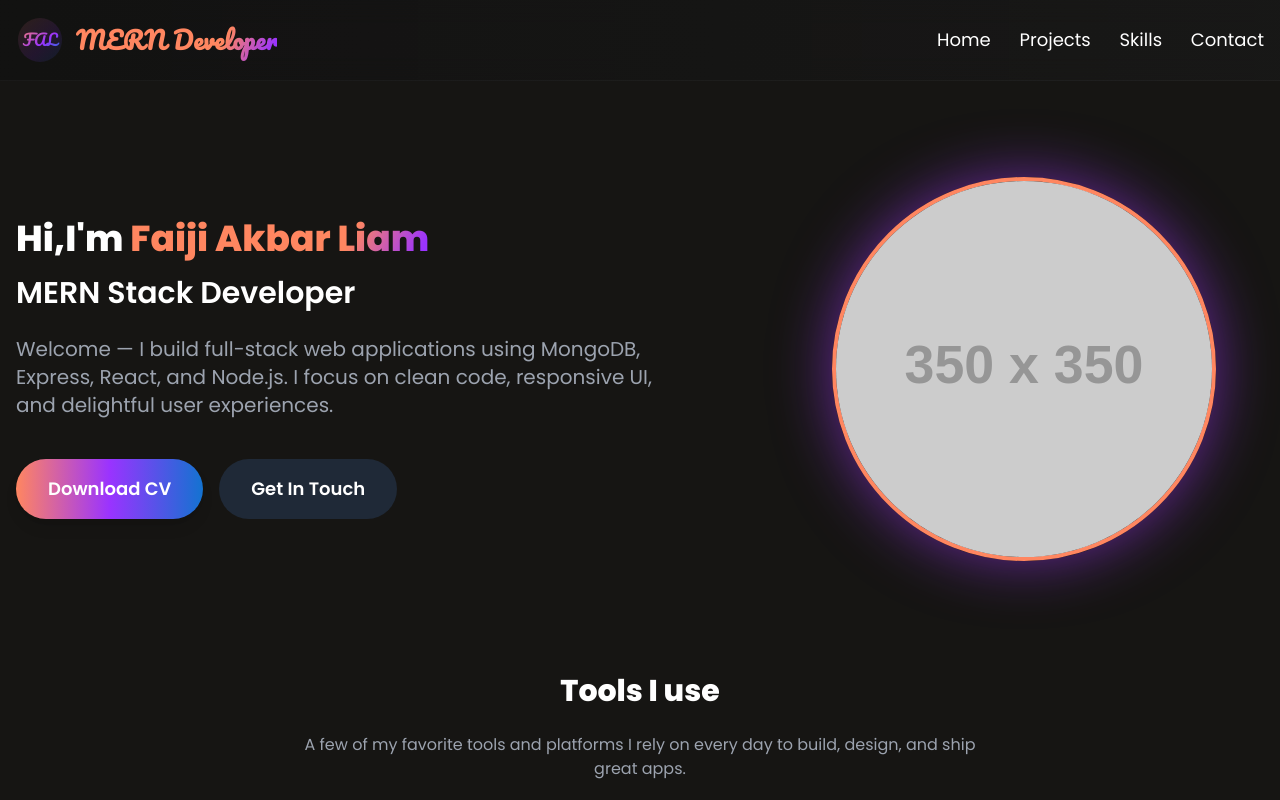
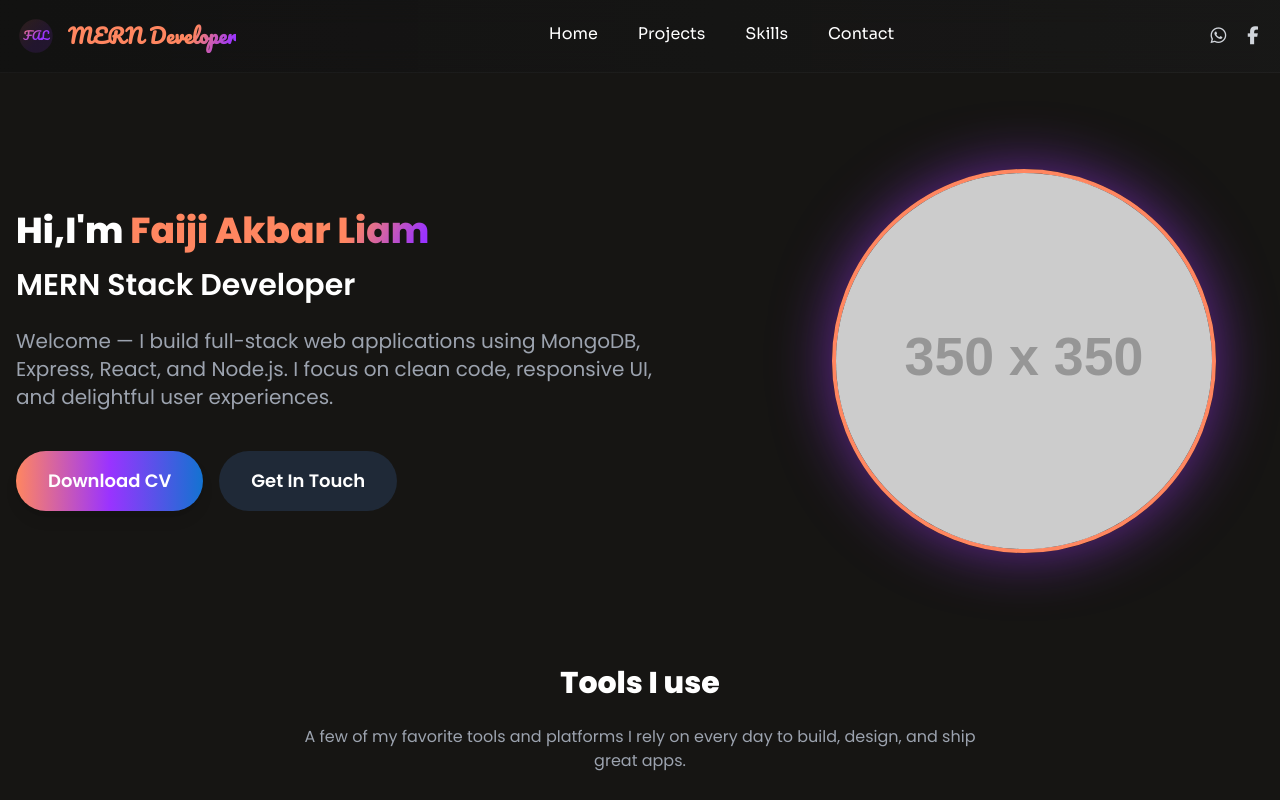
Before and after one commit to faiji31/Faiji_Akbar_Liam_Protfolio, a plain HTML site: page index.html in a window 1280 px wide. Shown: the top 800 px of the page. Drawn offline with nearby package versions, Linux system fonts and the light colour scheme; placeholder pictures from the web are drawn by us.

Commit message:
6th commit

```diff
--- a/index.html
+++ b/index.html
@@ -7,7 +7,12 @@
     <!-- Load Tailwind CSS CDN -->
     <script src="https://cdn.tailwindcss.com"></script>
     <!-- Stylish Fonts: Poppins (clean modern) & Pacifico (stylish logo) -->
+     <link rel="stylesheet" href="https://cdnjs.cloudflare.com/ajax/libs/font-awesome/7.0.1/css/all.min.css" integrity="sha512-2SwdPD6INVrV/lHTZbO2nodKhrnDdJK9/kg2XD1r9uGqPo1cUbujc+IYdlYdEErWNu69gVcYgdxlmVmzTWnetw==" crossorigin="anonymous" referrerpolicy="no-referrer" />
     <link href="https://fonts.googleapis.com/css2?family=Poppins:wght@300;400;600;700;800&family=Pacifico&display=swap" rel="stylesheet">
+    <!-- Nav font: Sora (cool modern) -->
+    <link href="https://fonts.googleapis.com/css2?family=Sora:wght@400;600;700&display=swap" rel="stylesheet">
+    <!-- Font Awesome for consistent icons -->
+    <link rel="stylesheet" href="https://cdnjs.cloudflare.com/ajax/libs/font-awesome/6.5.0/css/all.min.css" integrity="sha512-yH8f+3QY7V8k+zj1V9E6XkVw0Qkq0Q1vlK3O1cYQ1R1P1x1rL1x1rL1x1rL1x1rL" crossorigin="anonymous" referrerpolicy="no-referrer" />
     <style>
         /* Custom Tailwind Configuration for smooth gradients and font */
         :root {
@@ -52,6 +57,26 @@
 
         /* Logo mark gradient */
         .logo-mark svg stop { stop-opacity: 1; }
+
+        /* Nav font and link underline animation */
+        .nav-font { font-family: 'Sora', system-ui, -apple-system, 'Segoe UI', Roboto, 'Helvetica Neue', Arial, sans-serif; }
+        .nav-link {
+            position: relative;
+            display: inline-block;
+            padding-bottom: 4px;
+        }
+        .nav-link:after {
+            content: '';
+            position: absolute;
+            left: 0;
+            bottom: 0;
+            height: 2px;
+            width: 0%;
+            background: linear-gradient(90deg,#ff8660,#9a33ff,#1373d1);
+            transition: width .28s ease;
+            border-radius: 2px;
+        }
+        .nav-link:hover:after { width: 100%; }
 
         /* --- Animations --- */
 
@@ -105,36 +130,68 @@
 
     <!-- Navigation Header -->
     <header class="sticky top-0 z-50">
-        <nav class="container mx-auto max-w-7xl px-4 flex justify-between items-center py-3 md:py-4 bg-gradient-to-r from-[rgba(17,17,17,0.7)] to-[rgba(26,26,26,0.6)] backdrop-blur-md border-b border-[rgba(255,255,255,0.03)]">
-            <!-- Logo: monogram SVG + wordmark -->
-            <a href="#home" class="flex items-center space-x-3 no-underline">
-                    <span class="logo-mark inline-block w-12 h-12 rounded-full overflow-visible flex-shrink-0">
-                    <!-- Gradient monogram: FAL -->
-                    <svg width="48" height="48" viewBox="0 0 48 48" fill="none" xmlns="http://www.w3.org/2000/svg" aria-hidden="true">
+    <nav class="relative container mx-auto max-w-7xl px-4 flex items-center justify-between py-3 md:py-4 bg-gradient-to-r from-[rgba(17,17,17,0.7)] to-[rgba(26,26,26,0.6)] backdrop-blur-md border-b border-[rgba(255,255,255,0.03)]">
+            <!-- Left: Logo -->
+            <div class="flex items-center space-x-3">
+                <a href="#home" class="flex items-center no-underline">
+                    <span class="logo-mark inline-block w-10 h-10 rounded-full overflow-visible flex-shrink-0">
+                        <svg width="40" height="40" viewBox="0 0 48 48" fill="none" xmlns="http://www.w3.org/2000/svg" aria-hidden="true">
                             <defs>
-                            <linearGradient id="g1" x1="0" x2="1" y1="0" y2="1">
+                                <linearGradient id="g2" x1="0" x2="1" y1="0" y2="1">
                                     <stop offset="0%" stop-color="#ff8660"/>
                                     <stop offset="60%" stop-color="#9a33ff"/>
-                                <stop offset="100%" stop-color="#1373d1"/>
                                 </linearGradient>
                             </defs>
-                        <circle cx="24" cy="24" r="22" fill="url(#g1)" opacity="0.12" />
-                        <text x="24" y="30" text-anchor="middle" font-family="Pacifico, cursive" font-size="16" fill="url(#g1)">FAL</text>
+                            <circle cx="24" cy="24" r="20" fill="url(#g2)" opacity="0.12" />
+                            <text x="24" y="29" text-anchor="middle" font-family="Pacifico, cursive" font-size="14" fill="url(#g2)">FAL</text>
                         </svg>
                     </span>
-                <div class="logo-font text-xl md:text-2xl font-bold text-white">
+                </a>
+                <div class="logo-font text-lg md:text-xl font-bold text-white">
                     <span class="text-gradient-primary">MERN Developer</span>
                 </div>
-            </a>
-            <!-- Navbar -->
-            <div class="hidden md:flex space-x-6 items-center">
-                <div class="space-x-6 text-lg font-medium">
-                    <a href="#home" class="text-white hover:text-[#ff8660] transition duration-300">Home</a>
-                    <a href="#projects" class="text-white hover:text-[#ff8660] transition duration-300">Projects</a>
-                    <a href="#skills" class="text-white hover:text-[#ff8660] transition duration-300">Skills</a>
-                    <a href="#contact" class="text-white hover:text-[#ff8660] transition duration-300">Contact</a>
             </div>
 
+            <!-- Center: Links -->
+            <div class="hidden md:flex space-x-10 nav-font">
+                <a href="#home" class="nav-link text-white">Home</a>
+                <a href="#projects" class="nav-link text-white">Projects</a>
+                <a href="#skills" class="nav-link text-white">Skills</a>
+                <a href="#contact" class="nav-link text-white">Contact</a>
+            </div>
+
+            <!-- Right: Social + CTA + Mobile toggle -->
+            <div class="flex items-center gap-3">
+                <div class="hidden md:flex items-center gap-3">
+                    <a href="https://wa.me/01790528911" target="_blank" class="text-gray-300 hover:text-[#4db33d] transition transform hover:scale-110" aria-label="WhatsApp">
+                        <i class="fab fa-whatsapp text-lg"></i>
+                    </a>
+                    <a href="https://facebook.com/YourFacebookProfile" target="_blank" class="text-gray-300 hover:text-blue-500 transition transform hover:scale-110" aria-label="Facebook">
+                        <i class="fab fa-facebook-f text-lg"></i>
+                    </a>
+                </div>
+
+
+                <!-- Mobile hamburger -->
+                <button id="nav-toggle" aria-expanded="false" class="md:hidden inline-flex items-center justify-center p-2 rounded-md text-gray-200 hover:bg-white/5">
+                    <!-- Open (hamburger) -->
+                    <svg id="nav-open" class="w-6 h-6" xmlns="http://www.w3.org/2000/svg" fill="none" viewBox="0 0 24 24" stroke="currentColor"><path stroke-linecap="round" stroke-linejoin="round" stroke-width="2" d="M4 6h16M4 12h16M4 18h16"/></svg>
+                    <!-- Close (X) -->
+                    <svg id="nav-close" class="w-6 h-6 hidden" xmlns="http://www.w3.org/2000/svg" fill="none" viewBox="0 0 24 24" stroke="currentColor"><path stroke-linecap="round" stroke-linejoin="round" stroke-width="2" d="M6 18L18 6M6 6l12 12"/></svg>
+                </button>
+            </div>
+
+            <!-- Mobile menu (hidden by default, absolute dropdown) -->
+            <div id="mobile-menu" class="md:hidden hidden absolute left-0 right-0 top-full mt-2 z-40">
+                <div class="flex flex-col bg-[#0f0f0f] rounded-b-lg p-4 space-y-3 border border-[rgba(255,255,255,0.03)]">
+                    <a href="#home" class="text-white">Home</a>
+                    <a href="#projects" class="text-white">Projects</a>
+                    <a href="#skills" class="text-white">Skills</a>
+                    <a href="#contact" class="text-white">Contact</a>
+                    <div class="flex items-center gap-3 pt-2">
+
+                    </div>
+                </div>
             </div>
         </nav>
     </header>
@@ -340,16 +397,16 @@
                     <svg xmlns="http://www.w3.org/2000/svg" class="w-8 h-8" viewBox="0 0 24 24" fill="currentColor" stroke="none"><path d="M12 0c-6.626 0-12 5.373-12 12 0 5.302 3.438 9.8 8.207 11.387.599.111.793-.261.793-.577v-2.234c-3.338.726-4.033-1.416-4.033-1.416-.546-1.387-1.333-1.756-1.333-1.756-1.082-.742.082-.727.082-.727 1.205.084 1.839 1.237 1.839 1.237 1.07 1.834 2.807 1.304 3.492.997.107-.775.421-1.304.764-1.604-2.665-.305-5.467-1.334-5.467-5.931 0-1.311.469-2.381 1.236-3.221-.124-.303-.535-1.524.117-3.176 0 0 1.008-.322 3.301 1.23.957-.266 1.983-.399 3.003-.404 1.02.005 2.046.138 3.003.404 2.292-1.552 3.297-1.23 3.297-1.23.653 1.653.242 2.873.118 3.176.77.84 1.235 1.911 1.235 3.221 0 4.609-2.807 5.624-5.474 5.925.432.373.823 1.102.823 2.222v3.293c0 .319.192.694.801.576C20.566 21.802 24 17.323 24 12c0-6.627-5.373-12-12-12z"/></svg>
                 </a>
                 <!-- LinkedIn -->
-                <a href="https://linkedin.com/in/YourLinkedInProfile" target="_blank" class="text-gray-400 hover:text-[#5badff] transition duration-300 transform hover:scale-125">
+                <a href="https://www.linkedin.com/in/faiji-akbar-liam-a4b2532b5?utm_source=share&utm_campaign=share_via&utm_content=profile&utm_medium=android_app" target="_blank" class="text-gray-400 hover:text-[#5badff] transition duration-300 transform hover:scale-125">
                     <svg xmlns="http://www.w3.org/2000/svg" class="w-8 h-8" viewBox="0 0 24 24" fill="currentColor" stroke="none"><path d="M19 0h-14c-2.761 0-5 2.239-5 5v14c0 2.761 2.239 5 5 5h14c2.762 0 5-2.239 5-5v-14c0-2.761-2.238-5-5-5zm-11 19h-3v-11h3v11zm-1.5-12.268c-.966 0-1.75-.79-1.75-1.764s.784-1.764 1.75-1.764 1.75.79 1.75 1.764-.783 1.764-1.75 1.764zm13.5 12.268h-3v-5.604c0-3.368-4-3.328-4 0v5.604h-3v-11h3v1.765c1.396-2.586 7-2.767 7 2.64v6.595z"/></svg>
                 </a>
                 <!-- WhatsApp -->
                 <a href="https://wa.me/01790528911" target="_blank" class="text-gray-400 hover:text-[#4db33d] transition duration-300 transform hover:scale-125">
-                    <svg xmlns="http://www.w3.org/2000/svg" class="w-8 h-8" viewBox="0 0 24 24" fill="currentColor" stroke="none"><path d="M12.0003 2.0001C6.47533 2.0001 2.00033 6.4751 2.00033 12.0001C2.00033 17.5251 6.47533 22.0001 12.0003 22.0001C17.5253 22.0001 22.0003 17.5251 22.0003 12.0001C22.0003 6.4751 17.5253 2.0001 12.0003 2.0001ZM16.6353 15.6851C16.4853 15.9351 16.3253 16.0351 16.1453 16.0851C15.9653 16.1351 15.7953 16.1451 15.5253 16.0051C15.2553 15.8651 13.9653 15.3651 13.7253 15.2851C13.4853 15.2051 13.3153 15.1651 13.1353 15.4251C12.9553 15.6851 12.4453 16.2751 12.2853 16.4751C12.1253 16.6751 11.9653 16.6951 11.6953 16.5451C11.4253 16.3951 10.5753 16.1151 9.54533 15.2351C8.74533 14.5451 8.21533 13.6851 8.05533 13.4351C7.89533 13.1851 8.04533 13.0451 8.16533 12.9151C8.26533 12.8251 8.40533 12.6351 8.53533 12.4851C8.66533 12.3351 8.71533 12.2451 8.81533 12.0451C8.91533 11.8451 8.86533 11.6651 8.78533 11.5151C8.70533 11.3651 8.19533 10.1551 7.99533 9.6551C7.79533 9.1551 7.60533 9.2251 7.46533 9.2251C7.32533 9.2251 7.15533 9.2051 6.98533 9.2051C6.81533 9.2051 6.54533 9.2551 6.27533 9.5951C6.00533 9.9351 5.37533 10.5151 5.37533 11.8351C5.37533 13.1551 6.20533 14.4151 6.32533 14.5751C6.44533 14.7351 8.00533 17.2951 10.4553 18.2551C12.8953 19.2151 12.9053 19.1651 13.2553 19.1451C13.5653 19.1251 16.4853 17.5951 17.0653 16.5251C17.6453 15.4551 17.6453 15.4751 17.5453 15.3951C17.4453 15.3151 16.8853 15.0651 16.6353 15.6851Z" fill="#25D366"/></svg>
+                    <i class="fab fa-whatsapp text-2xl"></i>
                 </a>
                 <!-- Facebook -->
-                <a href="https://facebook.com/YourFacebookProfile" target="_blank" class="text-gray-400 hover:text-blue-500 transition duration-300 transform hover:scale-125">
-                    <svg xmlns="http://www.w3.org/2000/svg" class="w-8 h-8" viewBox="0 0 24 24" fill="currentColor" stroke="none"><path d="M14 2H10C5.589 2 2 5.589 2 10v4c0 4.411 3.589 8 8 8h4c4.411 0 8-3.589 8-8v-4c0-4.411-3.589-8-8-8zm2.936 8.35c0-.022 0-.044-.002-.066a3.868 3.868 0 0 0-.256-1.025 3.896 3.896 0 0 0-.756-.99 3.868 3.868 0 0 0-1.025-.756 3.896 3.896 0 0 0-1.091-.258c-.022 0-.044 0-.066 0-.317-.002-.634 0-.95.002-.022 0-.044 0-.066 0a3.89 3.89 0 0 0-1.091.258 3.868 3.868 0 0 0-1.025.756 3.896 3.896 0 0 0-.756.99 3.868 3.868 0 0 0-.256 1.025c-.002.022-.002.044-.002.066s0 .044 0 .066c0 1.298 1.05 2.348 2.348 2.348h.001c1.297 0 2.348-1.05 2.348-2.348zm-4.706 0c0-.857.69-1.547 1.548-1.547h.001c.857 0 1.547.69 1.547 1.547 0 .857-.69 1.548-1.547 1.548h-.001c-.858 0-1.548-.69-1.548-1.548zm4.706 4.95v-1.95h-5.46v1.95H7.55v-4.998h1.248v.693c.31-.575.76-1.07 1.28-1.48.51-.4.998-.67 1.488-.81.498-.146.99-.22.498-.22.68.01 1.344.15 1.968.41.624.26 1.186.64 1.674 1.13.488.49.868 1.05 1.128 1.675.26.624.408 1.288.418 1.97H14v.002H17.45v1.95h-1.24z"/></svg>
+                <a href="https://www.facebook.com/faijiakbar.liam.9" target="_blank" class="text-gray-400 hover:text-blue-500 transition duration-300 transform hover:scale-125">
+                    <i class="fab fa-facebook-f text-2xl"></i>
                 </a>
             </div>
 
@@ -386,6 +443,23 @@
         // Ensure Hero section is visible immediately
         document.getElementById('home').classList.add('section-fade-in-visible');
 
+        // Mobile nav toggle with aria and icon swap
+        const navToggle = document.getElementById('nav-toggle');
+        const mobileMenu = document.getElementById('mobile-menu');
+        const navOpenIcon = document.getElementById('nav-open');
+        const navCloseIcon = document.getElementById('nav-close');
+        if (navToggle && mobileMenu) {
+            navToggle.addEventListener('click', () => {
+                const expanded = navToggle.getAttribute('aria-expanded') === 'true';
+                navToggle.setAttribute('aria-expanded', String(!expanded));
+                mobileMenu.classList.toggle('hidden');
+                if (navOpenIcon && navCloseIcon) {
+                    navOpenIcon.classList.toggle('hidden');
+                    navCloseIcon.classList.toggle('hidden');
+                }
+            });
+        }
+
     </script>
 </body>
 </html>
```
Lines whose indentation alone changed are shown as unchanged.
